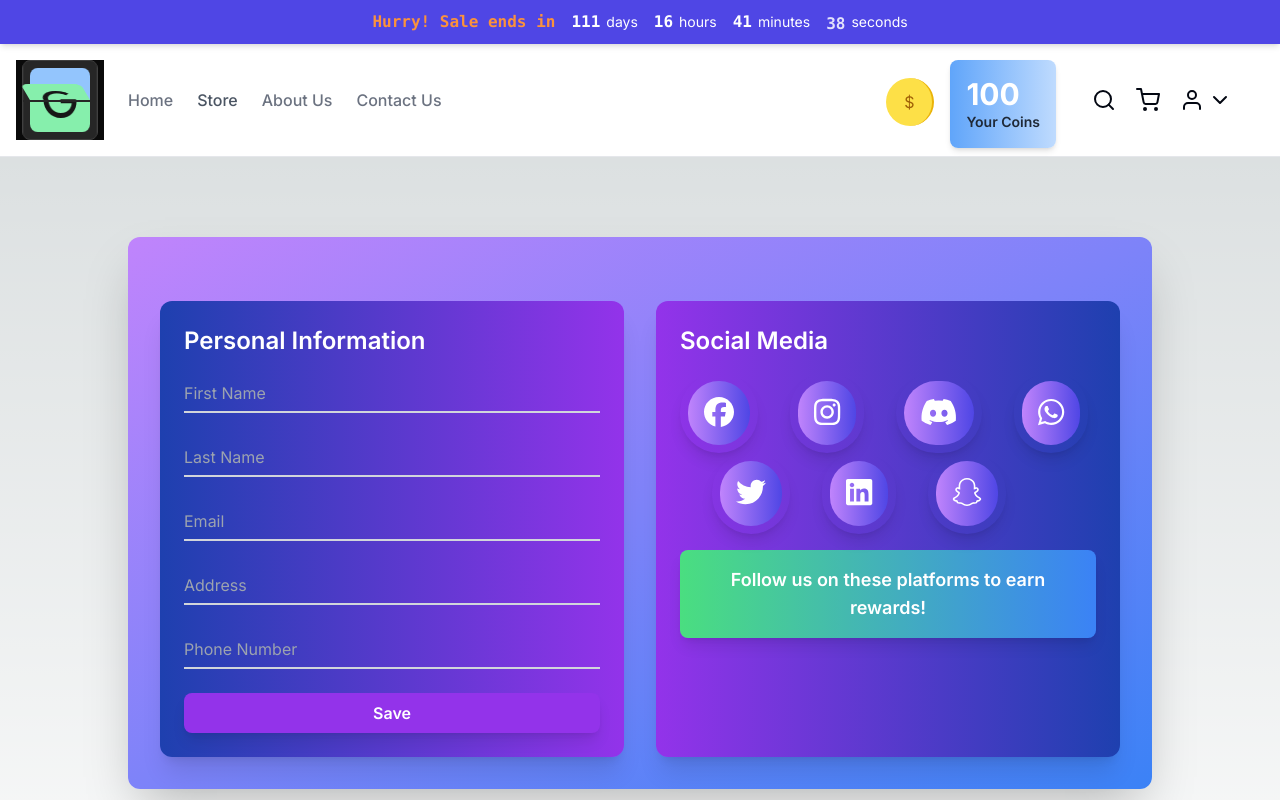
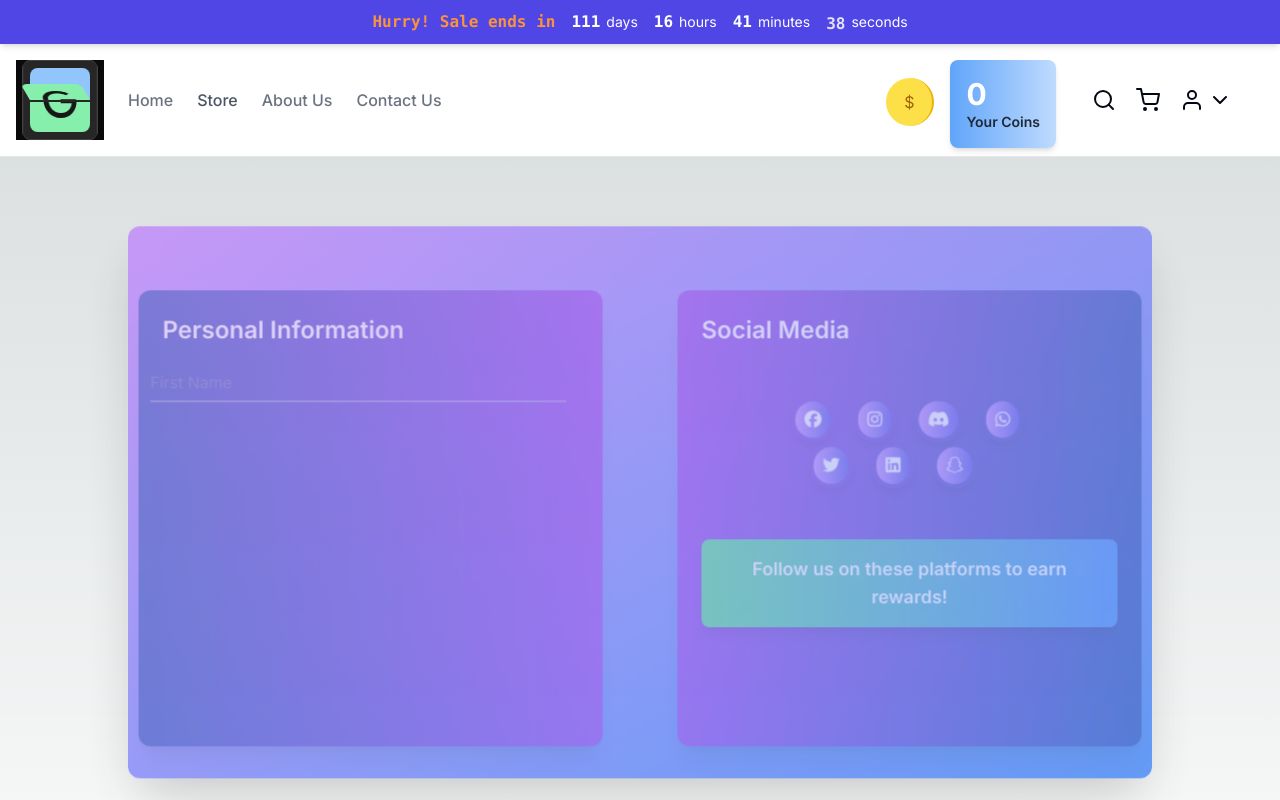
Before and after one commit to Siddharth0101/Ecommerce-Next.js, a Next.js app: page /profile in a window 1280 px wide. Shown: the top 800 px of the page. Built offline with nearby package versions, Linux system fonts and the light colour scheme.

Commit message:
updated coin logic

```diff
--- a/src/app/(authentication)/profile/page.js
+++ b/src/app/(authentication)/profile/page.js
@@ -1,8 +1,7 @@
 "use client";
 import { useEffect, useState } from "react";
 import { motion } from "framer-motion";
-import Loader from "./loading";
-import { useSelector } from "react-redux";
+import { useDispatch, useSelector } from "react-redux";
 import { FontAwesomeIcon } from "@fortawesome/react-fontawesome";
 import {
   faFacebook,
@@ -14,28 +13,42 @@ import {
   faSnapchat,
 } from "@fortawesome/free-brands-svg-icons";
 import StackedNotifications from "@/app/components/alert/alert";
+import { coinsliceAction } from "@/app/store/coinSlice";
+import Loader from "./loading";
 
 export default function Profile() {
+  const dispatch = useDispatch();
   const [isLoading, setIsLoading] = useState(true);
   const displayName = useSelector((state) => state.token.displayName);
   const email = useSelector((state) => state.token.email);
   const [address, setAddress] = useState("");
   const [phoneNumber, setPhoneNumber] = useState("");
   const [notification, setNotification] = useState(null);
+  const [clickedIcons, setClickedIcons] = useState({});
+
   useEffect(() => {
     const timer = setTimeout(() => {
       setIsLoading(false);
     }, 5000);
     return () => clearTimeout(timer);
   }, []);
+
   const removeNotif = () => {
     setNotification(null);
   };
+
   const handleIconClick = (platform) => {
-    setNotification({
-      id: Math.random(),
-      text: `Successfully followed ${platform} and added 100 coins to your wallet.`,
-    });
+    if (!clickedIcons[platform]) {
+      setNotification({
+        id: Math.random(),
+        text: `Successfully followed ${platform} and added 100 coins to your wallet.`,
+      });
+      dispatch(coinsliceAction.COINS(100));
+      setClickedIcons((prevState) => ({
+        ...prevState,
+        [platform]: true,
+      }));
+    }
   };
 
   const handleSave = () => {
@@ -43,7 +56,7 @@ export default function Profile() {
   };
 
   if (isLoading) {
-    // return <Loader />;
+    return <Loader />;
   }
 
   return (
@@ -186,36 +199,43 @@ export default function Profile() {
                 platform="Facebook"
                 icon={faFacebook}
                 onClick={handleIconClick}
+                disabled={clickedIcons.Facebook}
               />
               <SocialIcon
                 platform="Instagram"
                 icon={faInstagram}
                 onClick={handleIconClick}
+                disabled={clickedIcons.Instagram}
               />
               <SocialIcon
                 platform="Discord"
                 icon={faDiscord}
                 onClick={handleIconClick}
+                disabled={clickedIcons.Discord}
               />
               <SocialIcon
                 platform="WhatsApp"
                 icon={faWhatsapp}
                 onClick={handleIconClick}
+                disabled={clickedIcons.WhatsApp}
               />
               <SocialIcon
                 platform="Twitter"
                 icon={faTwitter}
                 onClick={handleIconClick}
+                disabled={clickedIcons.Twitter}
               />
               <SocialIcon
                 platform="LinkedIn"
                 icon={faLinkedin}
                 onClick={handleIconClick}
+                disabled={clickedIcons.LinkedIn}
               />
               <SocialIcon
                 platform="Snapchat"
                 icon={faSnapchat}
                 onClick={handleIconClick}
+                disabled={clickedIcons.Snapchat}
               />
             </motion.div>
             <p className="text-white text-center mt-4 text-lg font-semibold bg-gradient-to-r from-green-400 to-blue-500 p-4 rounded-lg shadow-lg">
@@ -228,24 +248,29 @@ export default function Profile() {
   );
 }
 
-function SocialIcon({ platform, icon, onClick }) {
+function SocialIcon({ platform, icon, onClick, disabled }) {
   const handleClick = () => {
-    onClick(platform);
+    if (!disabled) {
+      onClick(platform);
+    }
   };
 
   return (
     <motion.div
-      className="relative p-2 rounded-full shadow-lg overflow-hidden"
-      whileHover={{ scale: 1.05 }}
-      whileTap={{ scale: 0.95 }}
+      className={`relative p-2 rounded-full shadow-lg overflow-hidden ${
+        disabled ? "opacity-50 cursor-not-allowed" : ""
+      }`}
+      whileHover={!disabled ? { scale: 1.05 } : {}}
+      whileTap={!disabled ? { scale: 0.95 } : {}}
       onClick={handleClick}
     >
       <div className="relative bg-gradient-to-r from-purple-400 to-indigo-600 rounded-full group overflow-hidden">
         <FontAwesomeIcon
           icon={icon}
-          className="text-3xl text-white cursor-pointer m-4"
+          className={`text-3xl text-white cursor-pointer m-4 ${
+            disabled ? "cursor-not-allowed" : ""
+          }`}
           title={platform}
-          onClick={handleClick}
         />
         <motion.div
           className="absolute inset-0 bg-blue-900 opacity-0 rounded-full"
--- a/src/app/components/header/Header.js
+++ b/src/app/components/header/Header.js
@@ -161,9 +161,10 @@ const NavLink = ({ text, href }) => {
 const NavRight = () => {
   const [openSearch, setOpenSearch] = useState(false);
   const [openCart, setOpenCart] = useState(false);
+  const coin = useSelector((state) => state.coin.coin);
   return (
     <div className="flex items-center gap-4">
-      <RewardLogo amount="100" />
+      <RewardLogo amount={coin} />
       <motion.button
         whileHover={{ scale: 1.05 }}
         whileTap={{ scale: 0.95 }}
--- /dev/null
+++ b/src/app/store/coinSlice.js
@@ -0,0 +1,15 @@
+const { createSlice } = require("@reduxjs/toolkit");
+
+const CoinSlice = createSlice({
+  name: "coinslice",
+  initialState: {
+    coin: 0,
+  },
+  reducers: {
+    COINS(state, action) {
+      state.coin += action.payload;
+    },
+  },
+});
+export const coinsliceAction = CoinSlice.actions;
+export default CoinSlice;
--- a/src/app/store/reduxStore.js
+++ b/src/app/store/reduxStore.js
@@ -1,4 +1,5 @@
 import CartSlice from "./cartSlice";
+import CoinSlice from "./coinSlice";
 import DescriptionSlice from "./descriptionSlice";
 import ProductData from "./productData";
 import SearchSlice from "./searchSlice";
@@ -13,6 +14,7 @@ const ReduxStore = configureStore({
     description: DescriptionSlice.reducer,
     search: SearchSlice.reducer,
     cart: CartSlice.reducer,
+    coin: CoinSlice.reducer,
   },
 });
 export default ReduxStore;
```
